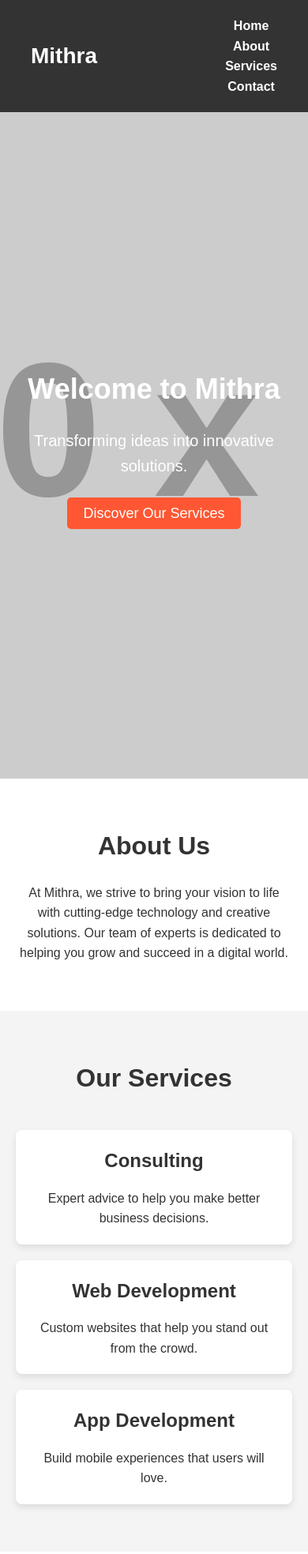
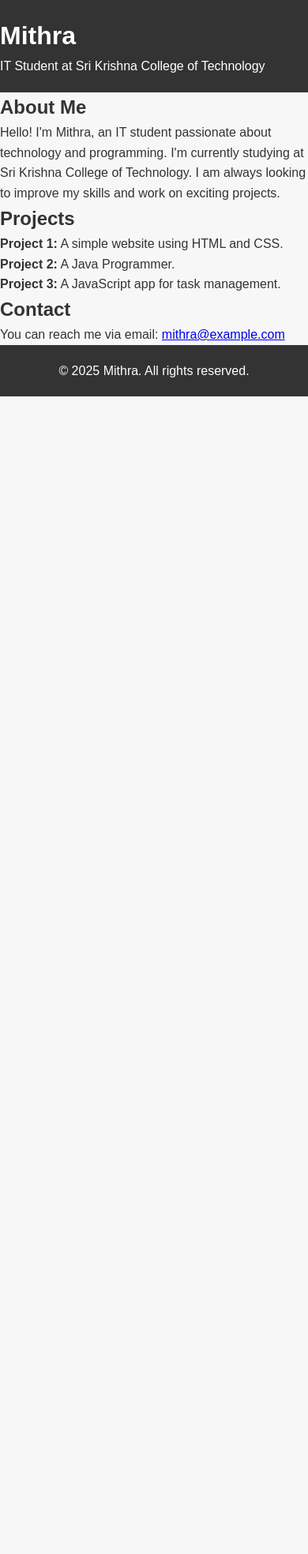
Before and after one commit to MithraKanagaraj/Mithra_Portfolio, a plain HTML site: page index.html in a window 390 px wide. Shown: the top 1968 px of the page at 79% size. After the commit the page ends 844 px from the top, so only its background shows below. Drawn offline with Linux system fonts and the light colour scheme; placeholder pictures from the web are drawn by us.

Commit message:
Updated index.html for portfolio for mithra

```diff
--- a/index.html
+++ b/index.html
@@ -3,68 +3,36 @@
 <head>
   <meta charset="UTF-8">
   <meta name="viewport" content="width=device-width, initial-scale=1.0">
-  <meta http-equiv="X-UA-Compatible" content="ie=edge">
-  <title>Mithra - Empowering Your Future</title>
+  <title>Mithra's Portfolio</title>
   <link rel="stylesheet" href="style.css">
 </head>
 <body>
-  <!-- Navigation Bar -->
   <header>
-    <nav>
-      <div class="logo">
-        <h1>Mithra</h1>
-      </div>
-      <ul>
-        <li><a href="#home">Home</a></li>
-        <li><a href="#about">About</a></li>
-        <li><a href="#services">Services</a></li>
-        <li><a href="#contact">Contact</a></li>
-      </ul>
-    </nav>
+    <div class="container">
+      <h1>Mithra</h1>
+      <p>IT Student at Sri Krishna College of Technology</p>
+    </div>
   </header>
 
-  <!-- Hero Section -->
-  <section id="home" class="hero">
-    <div class="hero-content">
-      <h2>Welcome to Mithra</h2>
-      <p>Transforming ideas into innovative solutions.</p>
-      <a href="#services" class="btn-primary">Discover Our Services</a>
-    </div>
+  <section id="about">
+    <h2>About Me</h2>
+    <p>Hello! I'm Mithra, an IT student passionate about technology and programming. I'm currently studying at Sri Krishna College of Technology. I am always looking to improve my skills and work on exciting projects.</p>
   </section>
 
-  <!-- About Section -->
-  <section id="about" class="section-about">
-    <h2>About Us</h2>
-    <p>At Mithra, we strive to bring your vision to life with cutting-edge technology and creative solutions. Our team of experts is dedicated to helping you grow and succeed in a digital world.</p>
+  <section id="projects">
+    <h2>Projects</h2>
+    <ul>
+      <li><strong>Project 1:</strong> A simple website using HTML and CSS.</li>
+      <li><strong>Project 2:</strong> A Java Programmer.</li>
+      <li><strong>Project 3:</strong> A JavaScript app for task management.</li>
+    </ul>
   </section>
 
-  <!-- Services Section -->
-  <section id="services" class="section-services">
-    <h2>Our Services</h2>
-    <div class="services-grid">
-      <div class="service">
-        <h3>Consulting</h3>
-        <p>Expert advice to help you make better business decisions.</p>
-      </div>
-      <div class="service">
-        <h3>Web Development</h3>
-        <p>Custom websites that help you stand out from the crowd.</p>
-      </div>
-      <div class="service">
-        <h3>App Development</h3>
-        <p>Build mobile experiences that users will love.</p>
-      </div>
-    </div>
+  <section id="contact">
+    <h2>Contact</h2>
+    <p>You can reach me via email: <a href="mailto:mithra@example.com">mithra@example.com</a></p>
   </section>
 
-  <!-- Contact Section -->
-  <section id="contact" class="section-contact">
-    <h2>Contact Us</h2>
-    <p>If you're ready to start your project, we're here to help!</p>
-    <a href="mailto:info@mithra.com" class="btn-primary">Contact Us</a>
-  </section>
-
-  <!-- Footer -->
   <footer>
     <p>&copy; 2025 Mithra. All rights reserved.</p>
   </footer>
```
